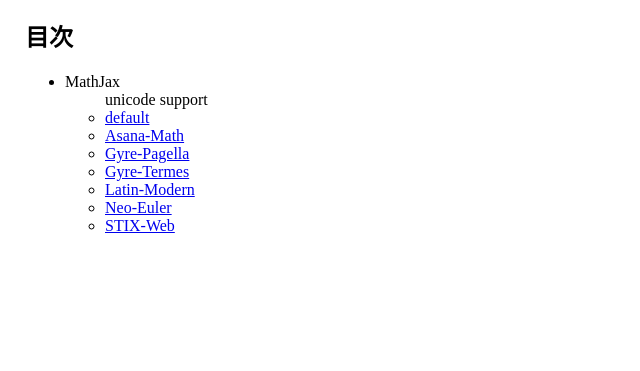
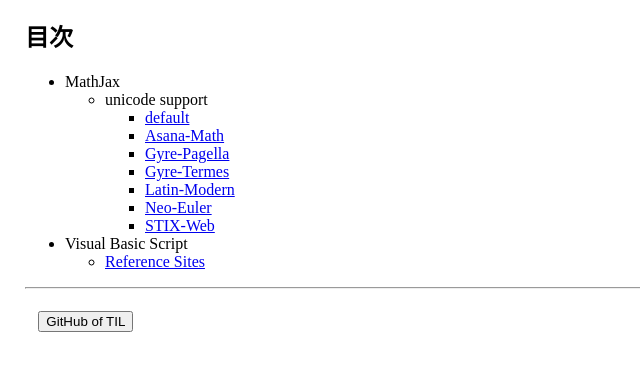
Before and after one commit to DSCF-1224/TIL, a plain HTML site: page index.html in a window 1280 px wide. Shown: the part 65-436 px from the top of the page, without its empty margins (0-640 px from the left). Drawn offline with Linux system fonts and the light colour scheme.

Commit message:
2019.08.07 AM07:00
[1/3] add GitHubPages\contents\VisualBasicScript\references.html
[2/3] upgrade index.html
1. add a hyperlink
[3/3] add a sample code of VBScript
1. VisualBasicScript\SampleCodes\TestFunction\Day.vbs

```diff
--- a/index.html
+++ b/index.html
@@ -2,8 +2,8 @@
 <html lang="ja">
 <head>
 	<title>TIL</title>
-	<meta charset="utf-8">
-	<link rel="stylesheet" type="text/css", href="GitHubPages/settings/pattern01.css">
+	<meta charset="utf-8"/>
+	<link rel="stylesheet" type="text/css" href="GitHubPages/settings/pattern01.css">
 </head>
 <body>
 <h1>TIL</h1>
@@ -12,7 +12,9 @@
 
 <ul>
 	<li>MathJax
-		<ul>unicode support
+		<ul>
+			<li>unicode support</li>
+			<ul>
 				<li><a href="GitHubPages/contents/MathJax/unicode/default.html">default</a></li>
 				<li><a href="GitHubPages/contents/MathJax/unicode/Asana-Math.html">Asana-Math</a></li>
 				<li><a href="GitHubPages/contents/MathJax/unicode/Gyre-Pagella.html">Gyre-Pagella</a></li>
@@ -23,6 +25,17 @@
 			</ul>
 		</li>
 		</ul>
+	</li>
+	<li>Visual Basic Script
+		<ul>
+			<li><a href="GitHubPages/contents/VisualBasicScript/">Reference Sites</a></li>
+		</ul>
+	</li>
+</ul>
+
+<hr>
+
+<input class="BottonHref" type="button" onclick="location.href='https://github.com/DSCF-1224/TIL'" value="GitHub of TIL">
 
 </body>
 </html>
```
Also changed, not shown: GitHubPages/contents/VisualBasicScript/references.html (added, +15 -0 lines), 1 other file. Lines whose indentation alone changed are shown as unchanged.
